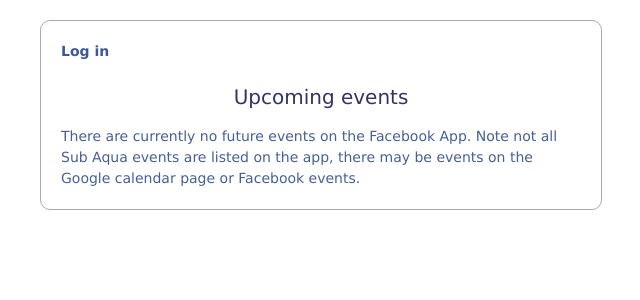
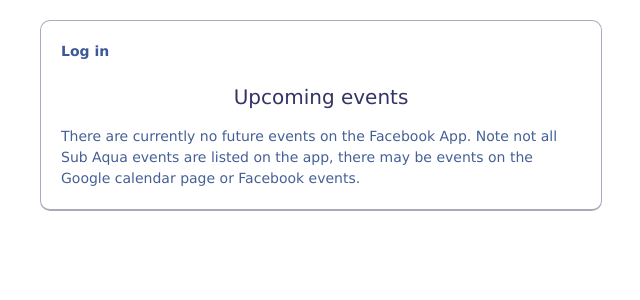
Before and after one commit to bensums/subaqua-site, a Django app: template events/templates/events/home.html in a window 1280 px wide. Shown: the top 300 px of the page, without its empty margins (319-959 px from the left). Run offline with Django 3.2, Linux system fonts and the light colour scheme; the template is opened without the code that fills it, so the values that code supplies are empty; some libraries are stand-ins or nearby versions.

Commit message:
Changed border

```diff
--- a/ueasa-events/static/base.css
+++ b/ueasa-events/static/base.css
@@ -13,9 +13,8 @@ body {
   width: 520px;
   margin: 20px auto;
   padding: 20px;
-  border-color: #aaa;
-  border-width: 1px;
-  border-style: solid;
+  border: 1px solid #aab;
+  border-bottom-width: 2px;
   -webkit-border-radius: 10px;
   -moz-border-radius: 10px;
   border-radius: 10px;
```
